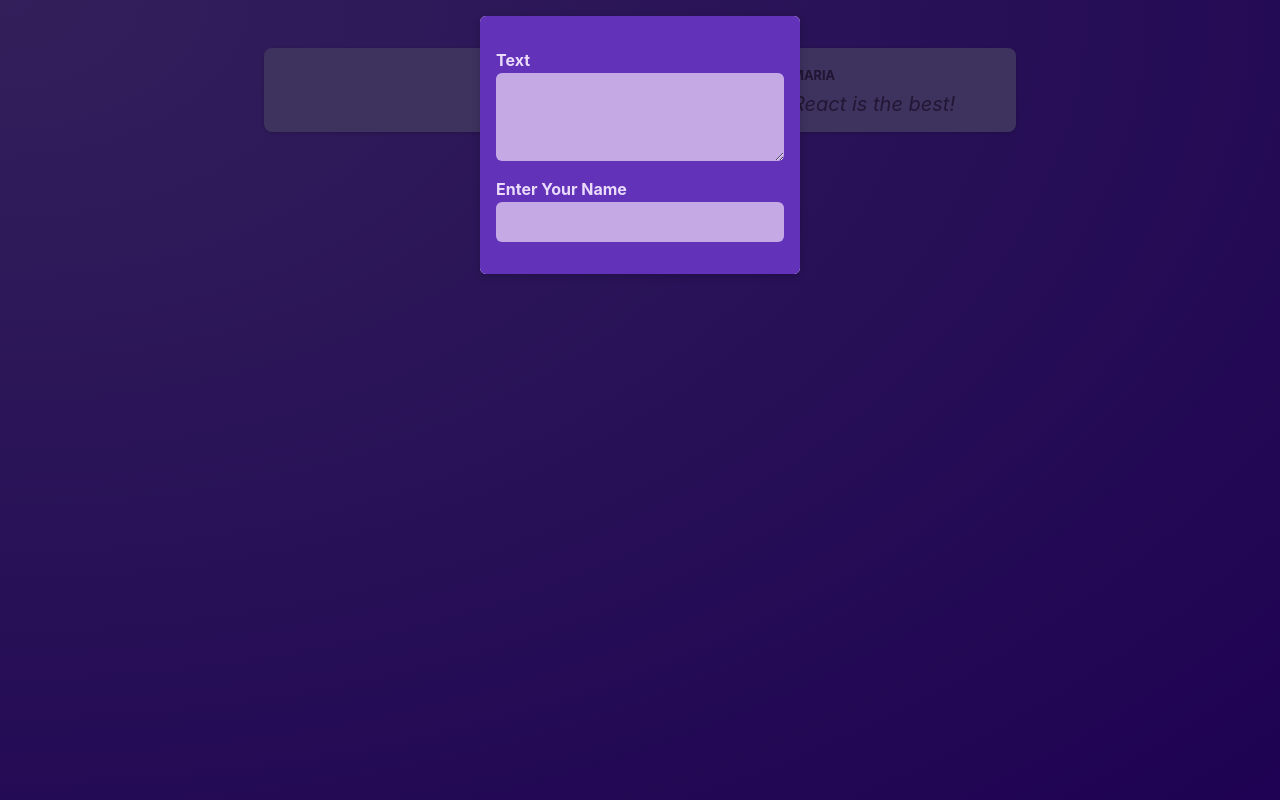
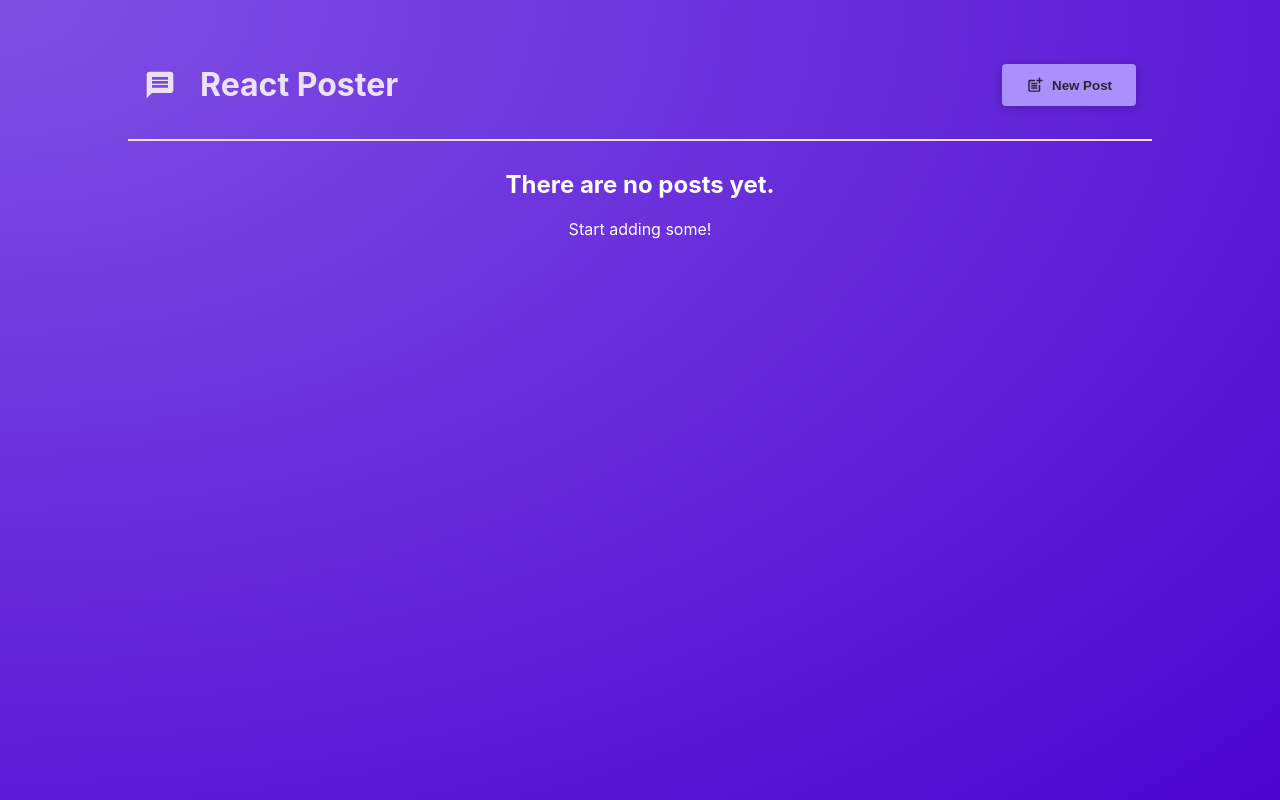
Before and after one commit to DairaDoo/react-refresh-code, a React (Vite) app: page / in a window 1280 px wide. Built offline with nearby package versions, Linux system fonts and the light colour scheme.

Commit message:
Funcionalidad para agregar más post añadida usando el state para crear componentes.

```diff
--- a/package.json
+++ b/package.json
@@ -11,7 +11,8 @@
   },
   "dependencies": {
     "react": "^18.3.1",
-    "react-dom": "^18.3.1"
+    "react-dom": "^18.3.1",
+    "react-icons": "^5.2.1"
   },
   "devDependencies": {
     "@types/react": "^18.3.3",
--- a/src/App.jsx
+++ b/src/App.jsx
@@ -1,12 +1,31 @@
 import PostsList from "./components/PostsList";
-
+import MainHeader from "./components/MainHeader";
+import { useState } from "react";
 
 // you can always return one single element on react. You must have on root JSX element.
 function App() {
+
+  const [modalIsVisible, setModalIsVisible] = useState(false); // state para mostrar y ocultar el modal.
+
+  function hideModalHandler() {
+    setModalIsVisible(false);
+  }
+
+  function showModalHandler() {
+    setModalIsVisible(true);
+  }
+
+
   return (
-    <main>
-      <PostsList />
-    </main>
+    <>
+      <MainHeader onCreatePost={showModalHandler}/>
+      <main>
+        <PostsList
+         isPosting={modalIsVisible}
+         onStopPosting={hideModalHandler}
+        />
+      </main>
+    </>
   );
 }
 
--- /dev/null
+++ b/src/components/MainHeader.jsx
@@ -0,0 +1,22 @@
+import {MdPostAdd, MdMessage} from 'react-icons/md';
+
+import classes from './MainHeader.module.css';
+
+function MainHeader({onCreatePost}) {
+    return (
+        <header className={classes.header}>
+            <h1 className={classes.logo}>
+                <MdMessage />
+                React Poster
+            </h1>
+            <p>
+                <button className={classes.button} onClick={onCreatePost}>
+                    <MdPostAdd size={18} />
+                    New Post
+                </button>
+            </p>
+        </header>
+    )
+}
+
+export default MainHeader;
--- /dev/null
+++ b/src/components/MainHeader.module.css
@@ -0,0 +1,36 @@
+.header {
+    /* padding: 2rem 10%; */
+    margin: 2rem 10%;
+    padding: 1rem;
+    text-align: center;
+    display: flex;
+    justify-content: space-between;
+    align-items: center;
+    border-bottom: 2px solid #ece1fa;
+  }
+
+  .logo {
+    font-size: 2rem;
+    display: flex;
+    gap: 1.5rem;
+    align-items: center;
+    color: #ece1fa;
+  }
+
+  .button {
+    display: inline-flex;
+    align-items: center;
+    gap: 0.5rem;
+    padding: 0.75rem 1.5rem;
+    background-color: #a990fb;
+    color: #2a2630;
+    border: none;
+    border-radius: 4px;
+    box-shadow: 0 2px 8px rgba(0, 0, 0, 0.2);
+    cursor: pointer;
+    font-weight: bold;
+  }
+
+  .button:hover {
+    background-color: #8c6cf7;
+  }
--- a/src/components/Modal.jsx
+++ b/src/components/Modal.jsx
@@ -2,10 +2,10 @@ import classes from "./Modal.module.css";
 
 // otra forma de sacar el valor es deconstruyendolo.
 // asi sacamos el objeto sin necesidad de usar props.children.
-function Modal({ children }) {
+function Modal({ children, onClose }) {
   return (
     <>
-      <div className={classes.backdrop} />
+      <div className={classes.backdrop} onClick={onClose}/>
       <dialog open className={classes.modal}>{children}</dialog>
     </>
   );
--- a/src/components/NewPost.jsx
+++ b/src/components/NewPost.jsx
@@ -1,15 +1,44 @@
 import classes from './NewPost.module.css';
+import { useState } from 'react';
 
-function NewPost(props) {
+function NewPost({onCancel, onAddPost}) {
+
+    const [enteredBody, setEnteredBody] = useState("");
+    const [enteredAuthor, setEnteredAuthor] = useState("");
+
+    // funcion para cambiar el estado del textArea
+    function bodyChangeHandler(event) {
+        setEnteredBody(event.target.value);
+    }
+
+    function authorChangeHandler(event) {
+        setEnteredAuthor(event.target.value);
+    }
+
+    function submitHandler(event) {
+        event.preventDefault();
+        const postData = {
+            body: enteredBody,
+            author: enteredAuthor
+        };
+        onAddPost(postData);
+        onCancel();
+    }
+
+
     return (
-        <form className={classes.form}>
+        <form className={classes.form} onSubmit={submitHandler}>
             <p>
                 <label htmlFor='body'>Text</label>
-                <textarea id='body' required rows={3} onChange={props.onBodyChange}/>
+                <textarea id='body' required rows={3} onChange={bodyChangeHandler}/>
             </p>
             <p>
                 <label htmlFor='name'>Enter Your Name</label>
-                <input type='text' id='name' required onChange={props.onAuthorChange}/>
+                <input type='text' id='name' required onChange={authorChangeHandler}/>
+            </p>
+            <p className={classes.actions}>
+                <button type='button' onClick={onCancel}>Cancel</button>
+                <button>Submit</button>
             </p>
         </form>
     )
--- a/src/components/PostsList.jsx
+++ b/src/components/PostsList.jsx
@@ -1,35 +1,35 @@
 import Post from "./Post";
 import classes from "./PostsList.module.css";
 import NewPost from "./NewPost";
+import Modal from "./Modal";
 import { useState } from "react";
-import Modal from "./Modal";
 
-function PostsList() {
-  const [enteredBody, setEnteredBody] = useState("");
-  const [enteredAuthor, setEnteredAuthor] = useState("");
+function PostsList({ isPosting, onStopPosting }) {
 
-  // funcion para cambiar el estado del textArea
-  function bodyChangeHandler(event) {
-    setEnteredBody(event.target.value);
-  }
+  const [posts, setPosts] = useState([]);
 
-  function authorChangeHandler(event) {
-    setEnteredAuthor(event.target.value);
+  function addPostHandler(postData) {
+    setPosts((existingPosts) => [postData, ...existingPosts])
   }
 
   return (
     <>
-      <Modal>
-        <NewPost
-            onBodyChange={bodyChangeHandler}
-            onAuthorChange={authorChangeHandler}
-        />
-      </Modal>
-      <ul className={classes.posts}>
-        <Post author={enteredAuthor} body={enteredBody} />
-        <Post author="Pepe" body="I love React!" />
-        <Post author="Maria" body="React is the best!" />
+      {isPosting && (
+        <Modal onClose={onStopPosting}>
+          <NewPost onCancel={onStopPosting} onAddPost={addPostHandler}/>
+        </Modal>
+      )}
+      {posts.length > 0 && (
+        <ul className={classes.posts}>
+        {posts.map((post) => <Post key={post.body} author={post.author} body={post.body} />)}  {/* se mapea en cada post y crea uno por cada elemento en el array. */}
       </ul>
+      )}
+      {posts.length === 0 && (
+        <div style={{textAlign: 'center', color: 'white'}}>
+          <h2>There are no posts yet.</h2>
+          <p>Start adding some!</p>
+        </div>
+      )}
     </>
   );
 }
```
Also changed, not shown: 1 other file (tests, documents, lock files or other folders).
